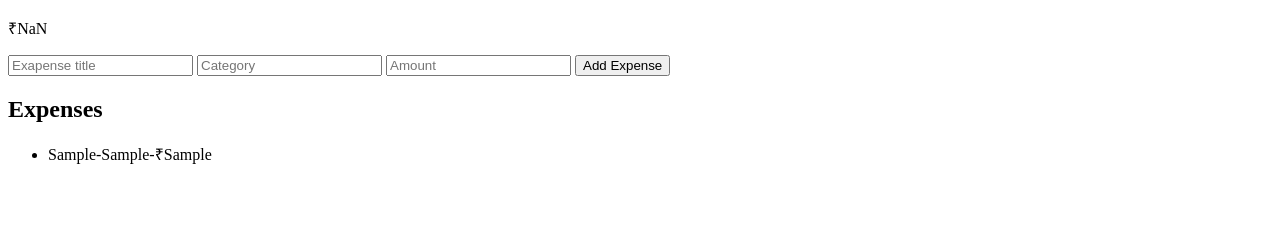
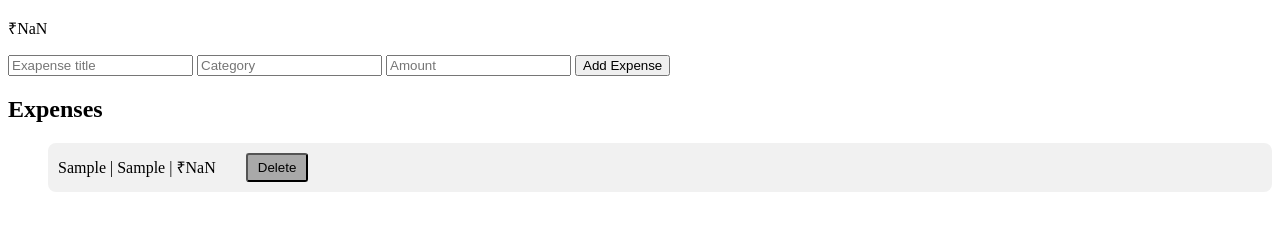
Before and after one commit to Manan342/Expense-Tracker, a plain HTML site: page index.html in a window 1280 px wide. Both pictures are taken after typing "Sample", "Sample", "Sample" into the empty fields and a click on the button "Add Expense". Shown: the part 110-340 px from the top of the page. Drawn offline with Linux system fonts and the light colour scheme.

Commit message:
frontend foundation,CRUD,localStorage

```diff
--- a/index.html
+++ b/index.html
@@ -32,6 +32,7 @@
 
         <div class="expenses-section">
             <h2>Expenses</h2>
+            <p id="emptyMessage">No Expenses Yet.</p>
             <ul id="expenseList"></ul>
         </div>
 
--- a/script.js
+++ b/script.js
@@ -3,9 +3,16 @@ const category = document.getElementById("category");
 const amount = document.getElementById("amount");
 const balance = document.getElementById("balance");
 const expenseList = document.getElementById("expenseList");
+const emptyMessage = document.getElementById("emptyMessage");
 
-const expenses = [];
+
+
+
+const savedExpenses = JSON.parse(localStorage.getItem("expenses"))||[];
+const expenses = [...savedExpenses];  // ... means copy all saved expenses to expenses.
 const addBtn = document.getElementById("addBtn");
+
+
 
 amount.addEventListener("keydown",function(event){
     if(event.key==="Enter"){
@@ -14,7 +21,61 @@ amount.addEventListener("keydown",function(event){
 });
 
 
+
+
 let total = 0;
+savedExpenses.forEach(function(expense){
+    total += expense.amount;
+});
+
+savedExpenses.forEach(function(expense){
+    displayExpense(expense);
+});
+
+balance.textContent = `₹${total}`;
+
+function displayExpense(expense) {
+
+    emptyMessage.style.display = "none";
+
+
+        const li = document.createElement("li");
+            li.classList.add("expense-item");
+            li.textContent = `${expense.title} | ${expense.category} | ₹${expense.amount}`;
+
+
+
+        const deleteBtn = document.createElement("button");
+            deleteBtn.classList.add("delete-btn");
+            deleteBtn.textContent = "Delete";
+            li.appendChild(deleteBtn);
+
+        deleteBtn.addEventListener("click",function(){
+
+            const index = expenses.findIndex(function(item){
+                    return item.id === expense.id;
+            });
+
+                expenses.splice(index,1);
+                total -= expense.amount;
+                localStorage.setItem("expenses",JSON.stringify(expenses));
+                balance.textContent = `₹${total}`;
+
+                li.remove();
+                if(expenses.length === 0){
+                emptyMessage.style.display = "block";
+                }
+
+    });
+
+
+    expenseList.appendChild(li);
+}
+
+
+
+
+
 
 addBtn.addEventListener("click",function(){
 
@@ -23,19 +84,28 @@ addBtn.addEventListener("click",function(){
     }
 
     const expense = {
+
+        id: Date.now(),
         title:title.value,
         category: category.value,
-        amount: amount.value
+        amount: Number(amount.value)
     }
+
     expenses.push(expense);
+
+
+    localStorage.setItem("expenses",JSON.stringify(expenses));
+
     total += Number(expense.amount);
     balance.textContent = `₹${total}`;
-    console.log(expenses);
 
-    const li = document.createElement("li");
-    li.textContent = `${expense.title}-${expense.category}-₹${expense.amount}`;
-    expenseList.appendChild(li);
+    displayExpense(expense);
+
+
+
+
     title.value = "";
     amount.value = "";
     category.value = "";
+
 });
--- a/style.css
+++ b/style.css
@@ -0,0 +1,15 @@
+.expense-item{
+    display: flex;
+    align-items: center;
+    gap: 30px;
+    margin-bottom: 10px;
+    padding: 10px;
+    background-color: #f1f1f1;
+    border-radius: 8px;
+}
+.delete-btn{
+    cursor: pointer;
+    padding: 5px 10px;
+    border-radius: 3px;
+    background-color: darkgray;
+}
```
